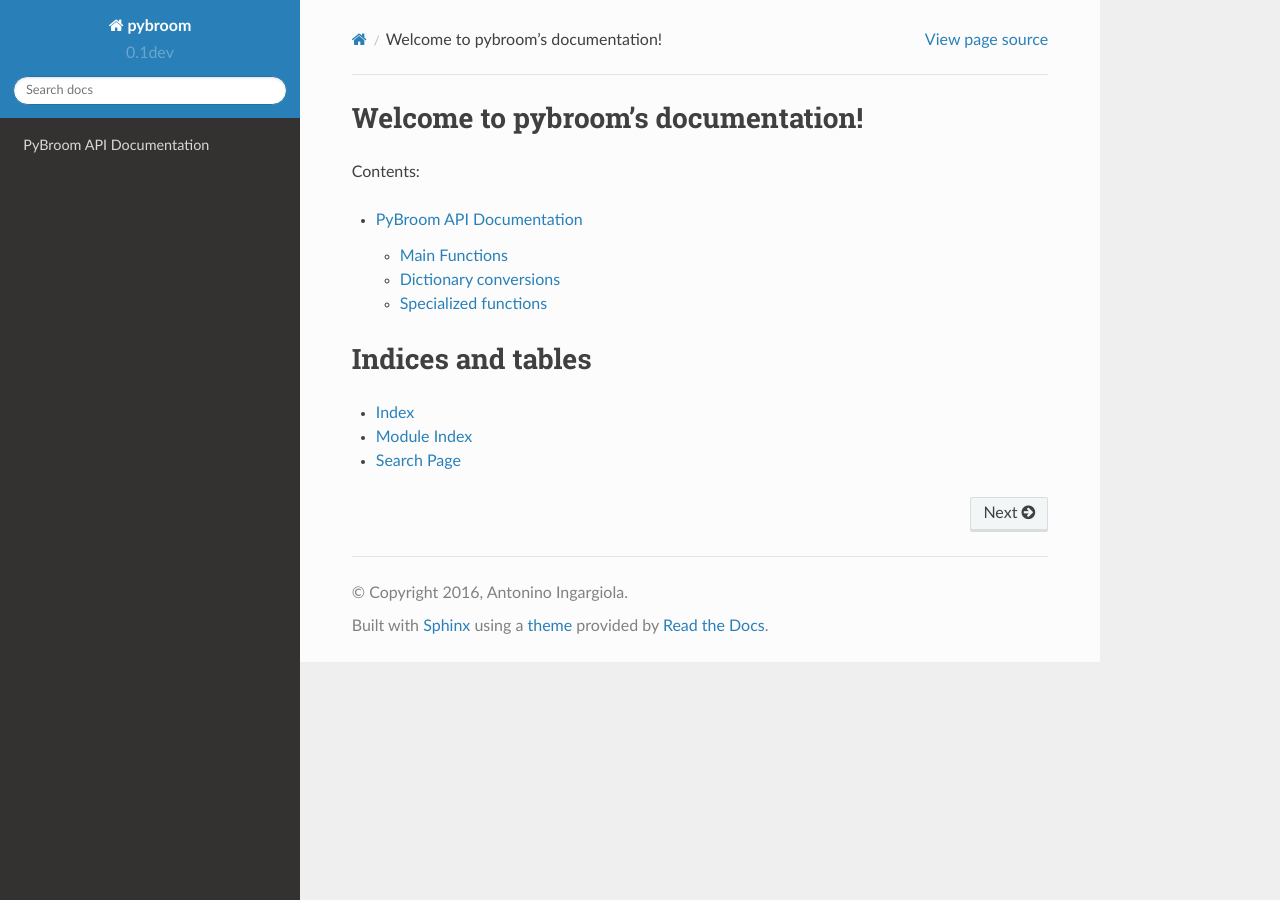
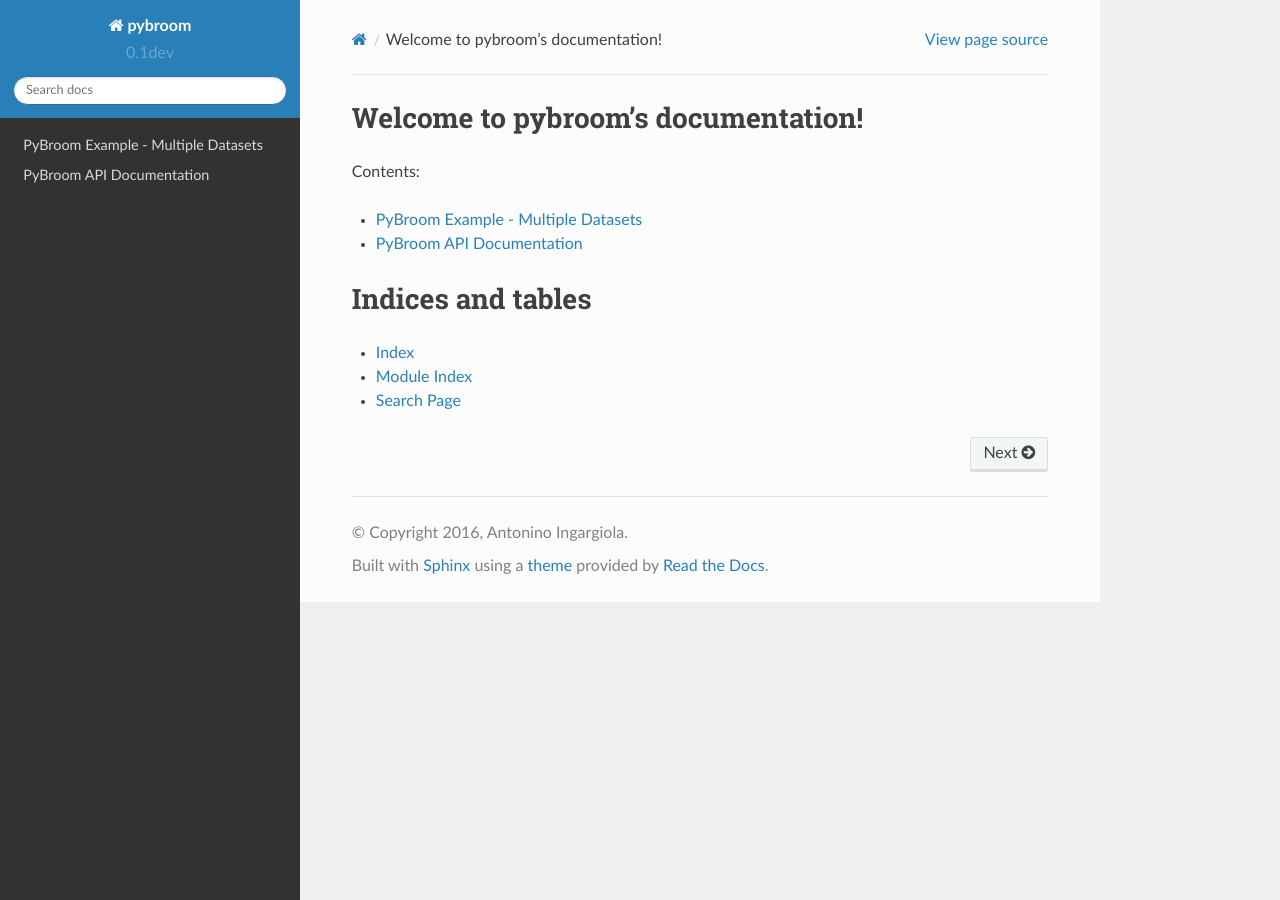
Before and after one commit to tritemio/pybroom, a Sphinx documentation site: the page built from docs/index.rst, in a window 1280 px wide. Built offline with Sphinx 7.4.7 and the Read the Docs theme 2.0.0, drawn with Linux system fonts in a browser that asks for light colours.

Commit message:
Docs: add notebook to the sphinx docs

```diff
--- a/docs/index.rst
+++ b/docs/index.rst
@@ -9,8 +9,9 @@
 Contents:
 
 .. toctree::
-   :maxdepth: 2
+   :maxdepth: 1
 
+   notebooks/pybroom-example-multi-datasets.ipynb
    api
 
 
```
Also changed, not shown: docs/notebooks/pybroom-example-multi-datasets.ipynb (added).
